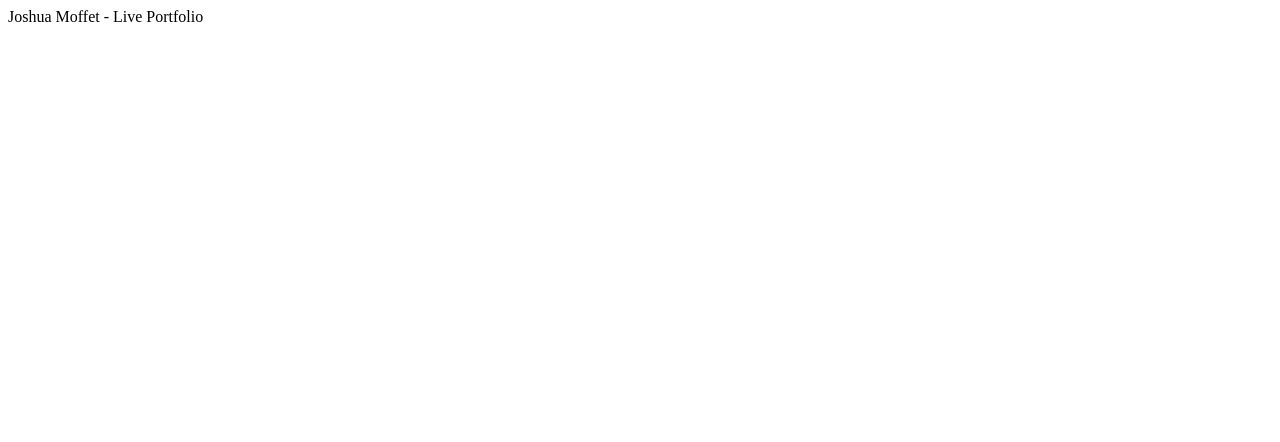
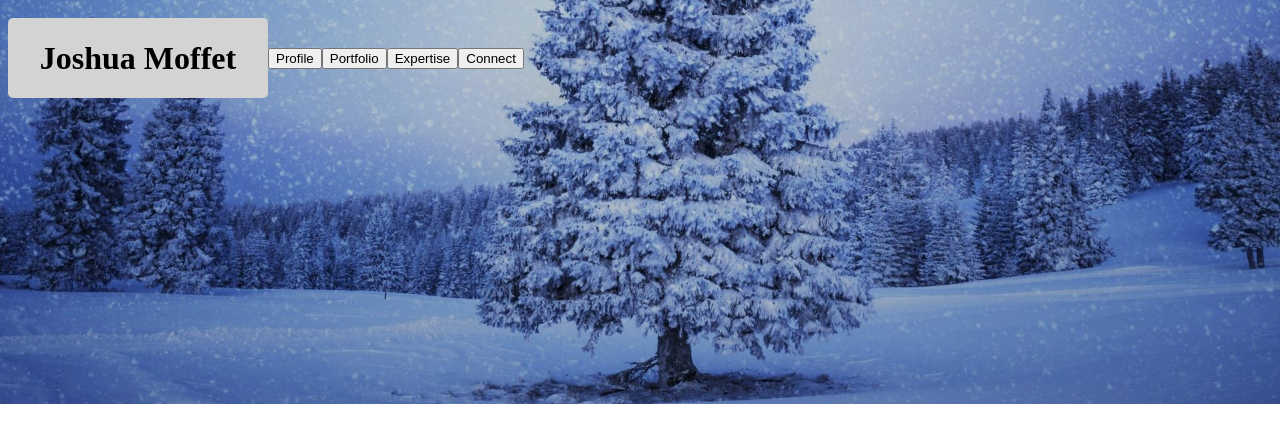
Before and after one commit to JoshuaMoffet/Module-2, a plain HTML site: page index.html in a window 1280 px wide. Drawn offline with Linux system fonts and the light colour scheme.

Commit message:
Developing Header and Nav bar

```diff
--- a/Assets/css/style.css
+++ b/Assets/css/style.css
@@ -0,0 +1,35 @@
+body {
+    font-family: 'Times New Roman', Times, serif;
+}
+
+body{
+    background-image: url("img/BG.jpg");
+    background-size: 100%;
+    background-position: center;
+    background-repeat: no-repeat;
+}
+header {
+    position: fixed;
+    display: flex;
+    height: 100px;
+    width: 100%;
+    align-items: center;
+}
+h1 {
+    display: flex;
+    padding: 5px;
+    border: 5px;
+    border: red;
+    border-radius: 5px;
+    flex: 0 0 200;
+    width: 250px;
+    height: 70px;
+    background-color: lightgrey;
+    align-items: center;
+    justify-content: center;
+}
+
+#links {
+    display: flex;
+    align-items: flex-end;
+}
--- a/index.html
+++ b/index.html
@@ -5,10 +5,18 @@
     <meta http-equiv="X-UA-Compatible" content="IE=edge">
     <meta name="viewport" content="width=device-width, initial-scale=1.0">
     <link rel="stylesheet" href="./assets/css/reset.css">
-    <link rel="stylesheet" href="./assets/css/style.css>
-    <title>Joshua Moffet - Live Portfolio</title>
+    <link rel="stylesheet" href="./assets/css/style.css">
+    <title>"Joshua Moffet - Live Portfolio"</title>
 </head>
 <body>
-
+    <header>
+      <H1>Joshua Moffet</H1>
+      <Nav id="links">
+        <button><a href=""></a>Profile</button>
+        <button><a href=""></a>Portfolio</button>
+        <button><a href=""></a>Expertise</button>
+        <button><a href=""></a>Connect</button>
+      </Nav>
+    </header>
 </body>
 </html>
```
Also changed, not shown: Assets/css/img/938509.jpg (added), Assets/css/img/BG.jpg (added), Assets/css/reser.css (deleted).
